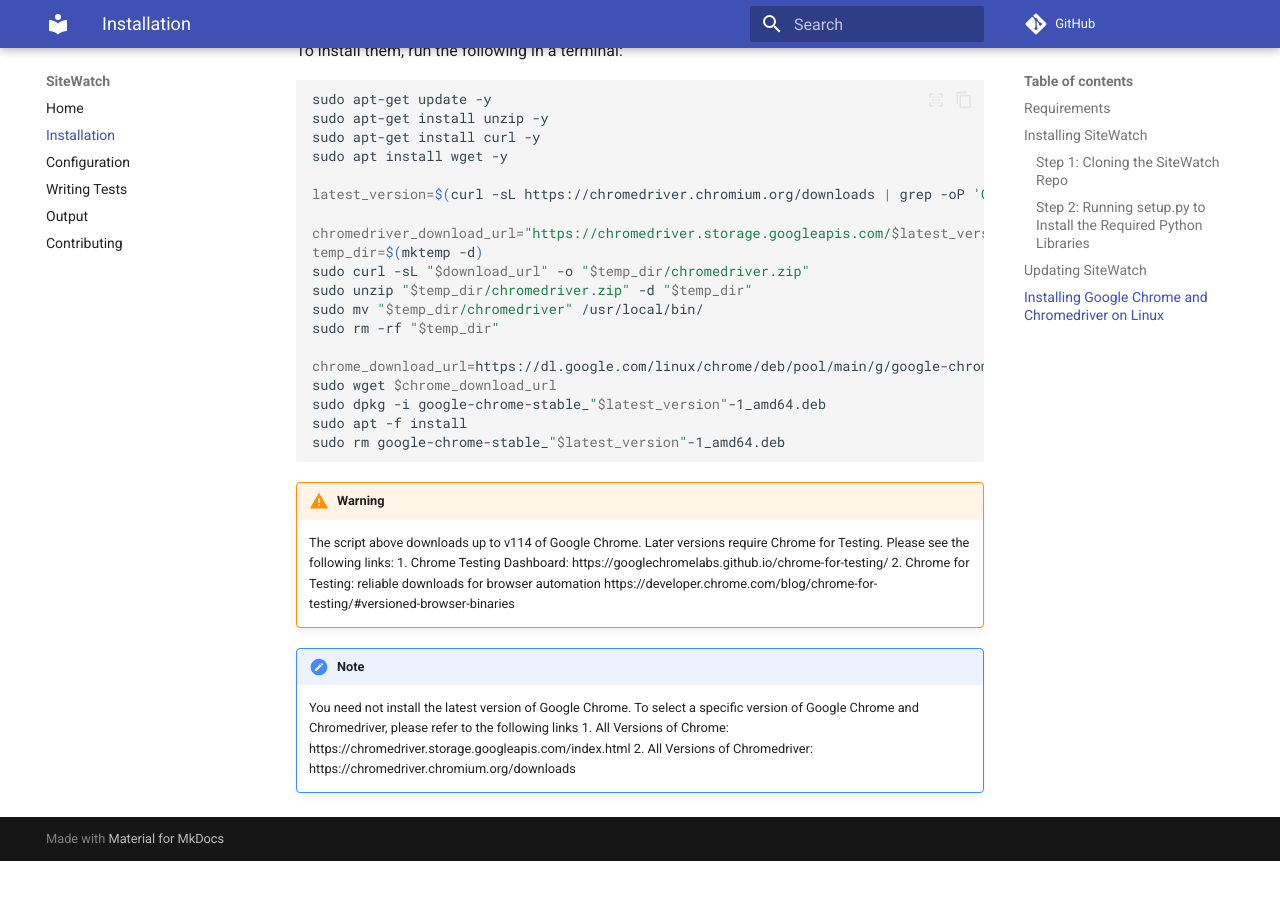
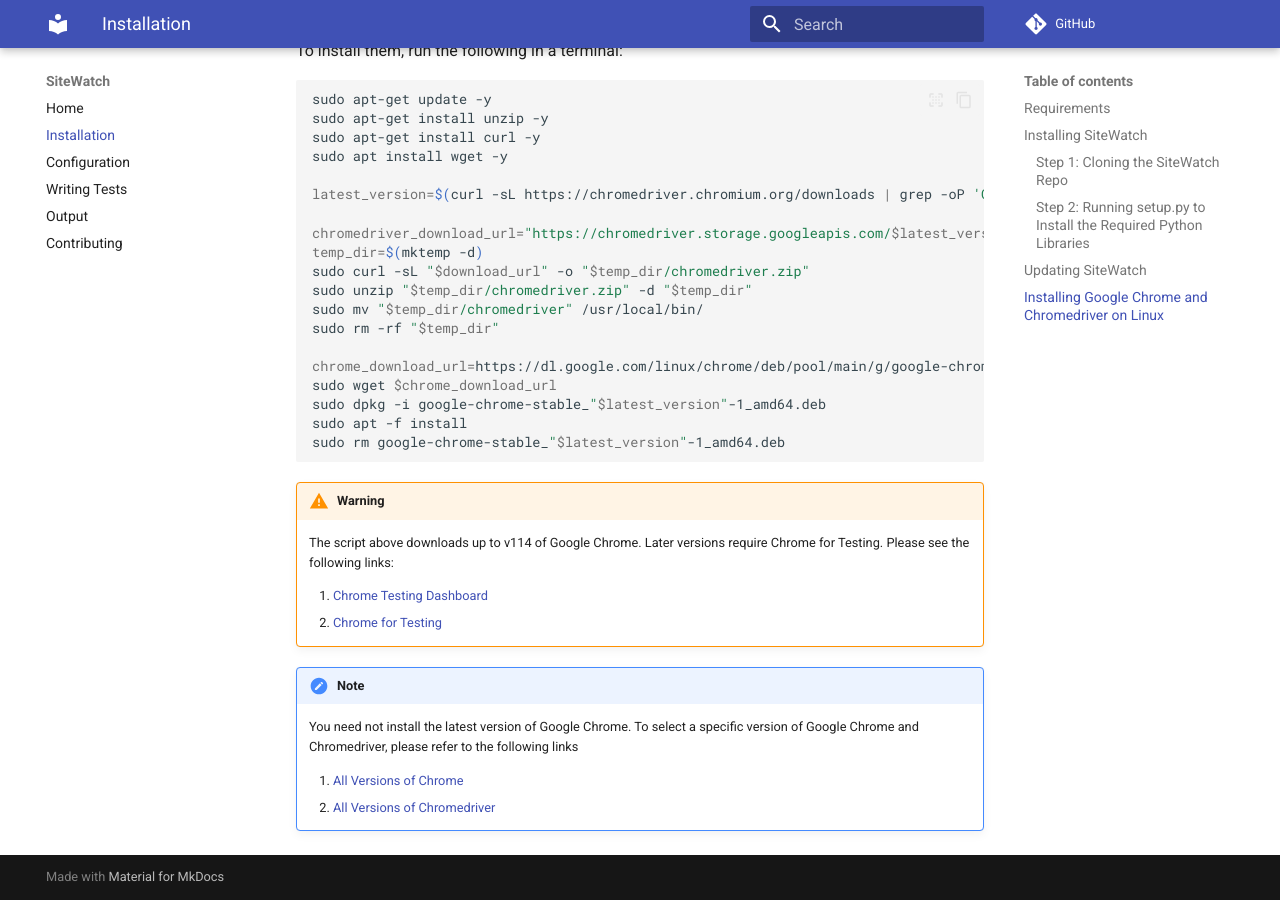
Before and after one commit to digitalutsc/site_watch, an MkDocs documentation site: the page built from docs/installation.md, in a window 1280 px wide and 900 px high, scrolled down 2130 px. Built offline with MkDocs 1.6.1 and Material for MkDocs 9.7.7, drawn with Linux system fonts in a browser that asks for light colours; comment, search, counter and statistics services are not loaded; before the commit the page ends 2991 px from its top, so only the background shows below that.

Commit message:
Fix ordered list

```diff
--- a/docs/installation.md
+++ b/docs/installation.md
@@ -89,10 +89,12 @@
 
 !!! warning
     The script above downloads up to v114 of Google Chrome. Later versions require Chrome for Testing. Please see the following links:
-    1. Chrome Testing Dashboard: https://googlechromelabs.github.io/chrome-for-testing/
-    2. Chrome for Testing: reliable downloads for browser automation https://developer.chrome.com/blog/chrome-for-testing/#versioned-browser-binaries
+
+    1. [Chrome Testing Dashboard](https://googlechromelabs.github.io/chrome-for-testing/)
+    2. [Chrome for Testing](reliable downloads for browser automation https://developer.chrome.com/blog/chrome-for-testing/#versioned-browser-binaries)
 
 !!! note
     You need not install the latest version of Google Chrome. To select a specific version of Google Chrome and Chromedriver, please refer to the following links
-    1. All Versions of Chrome: https://chromedriver.storage.googleapis.com/index.html
-    2. All Versions of Chromedriver: https://chromedriver.chromium.org/downloads
+
+    1. [All Versions of Chrome](https://chromedriver.storage.googleapis.com/index.html)
+    2. [All Versions of Chromedriver](https://chromedriver.chromium.org/downloads)
```
